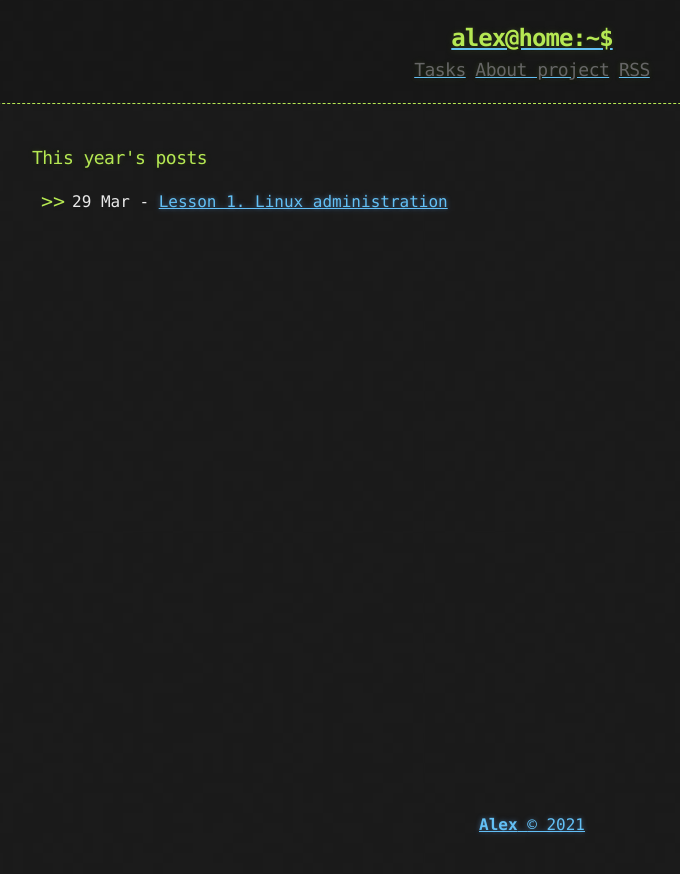
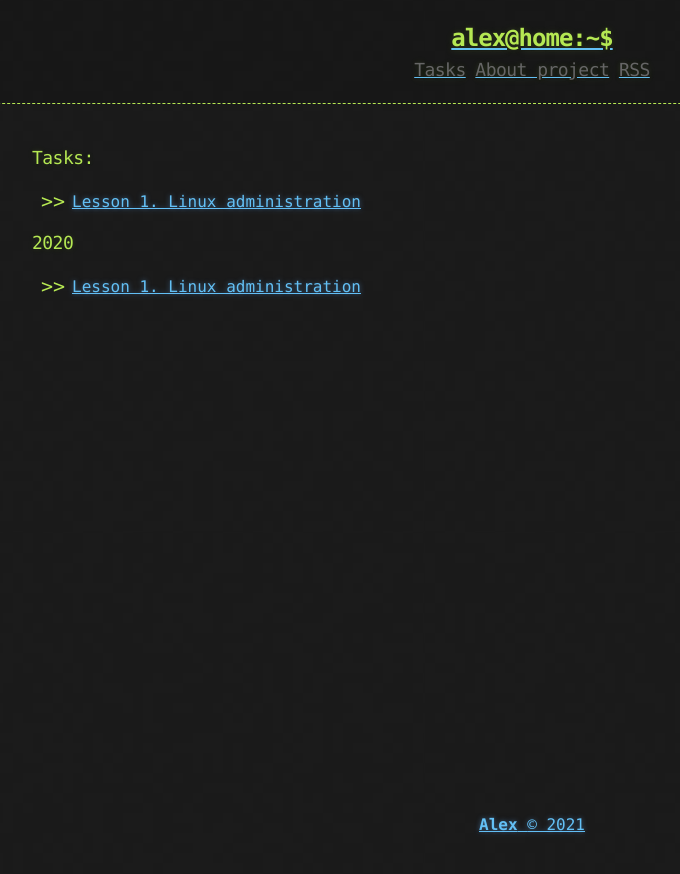
Before and after one commit to korney4eg/korney4eg.github.io, a Jekyll site: the page built from archive.md, in a window 1280 px wide. Shown: the top 874 px of the page, without its empty margins (108-788 px from the left). Built offline with Jekyll 4.4.1, drawn with Linux system fonts in a browser that asks for light colours.

Commit message:
add test post

```diff
--- /dev/null
+++ b/_posts/2020-03-29-test.md
@@ -0,0 +1,6 @@
+---
+title: Lesson 1. Linux administration
+published: true
+---
+
+Here would be first lesson
--- a/archive.md
+++ b/archive.md
@@ -6,13 +6,7 @@ title: Tasks
 <section>
   {% if site.posts[0] %}
 
-    {% capture currentyear %}{{ 'now' | date: "%Y" }}{% endcapture %}
-    {% capture firstpostyear %}{{ site.posts[0].date | date: '%Y' }}{% endcapture %}
-    {% if currentyear == firstpostyear %}
-        <h3>This year's posts</h3>
-    {% else %}
-        <h3>{{ firstpostyear }}</h3>
-    {% endif %}
+        <h3>Tasks:</h3>
 
     {%for post in site.posts %}
       {% unless post.next %}
@@ -26,7 +20,7 @@ title: Tasks
           <ul>
         {% endif %}
       {% endunless %}
-        <li><time>{{ post.date | date:"%d %b" }} - </time>
+        <li>
           <a href="{{ post.url | prepend: site.baseurl | replace: '//', '/' }}">
             {{ post.title }}
           </a>
```
